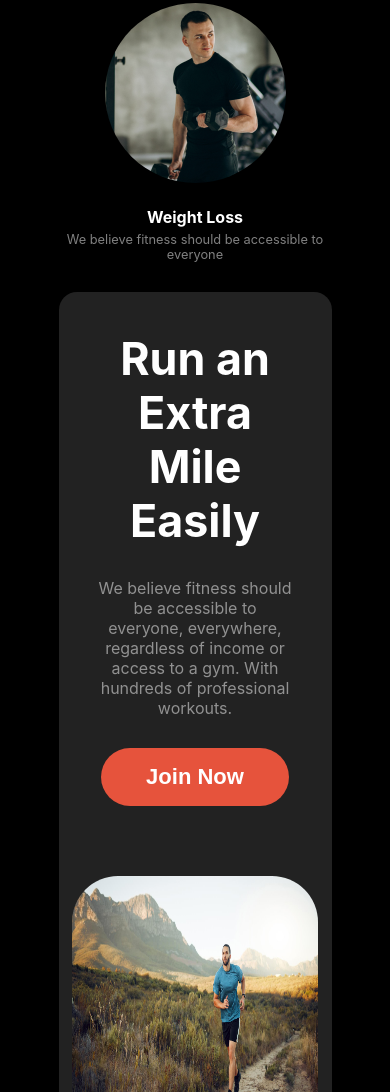
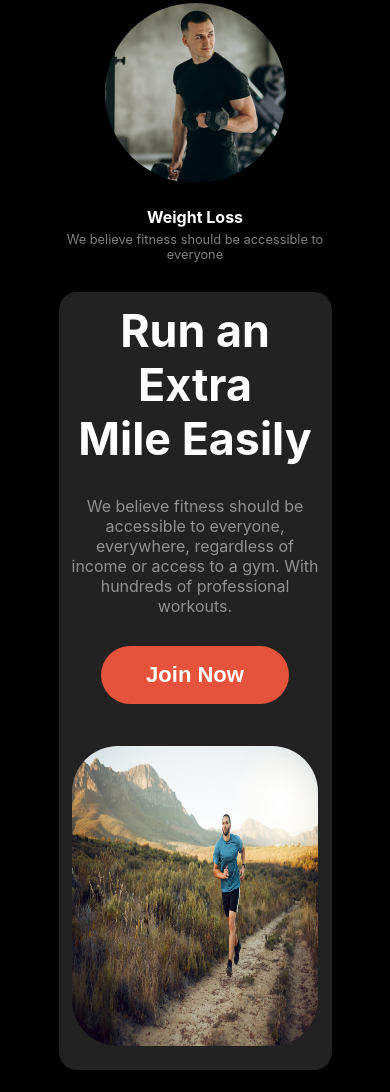
Before and after one commit to rihanshagor/Assignment-Second-Milestone, a plain HTML site: page index.html in a window 390 px wide. Shown: the part 2493-3585 px from the top of the page. Drawn offline with Linux system fonts and the light colour scheme; a web font is replaced by a local one.

Commit message:
Responsive Properly

```diff
--- a/styles/responsive.css
+++ b/styles/responsive.css
@@ -28,6 +28,9 @@
         width: 90%;
         margin: 20px auto;
     }
+    .run-content {
+        padding: 12px;
+    }
     .team-gallery-container img {
         width: 100%;
         height: 240px;
```
